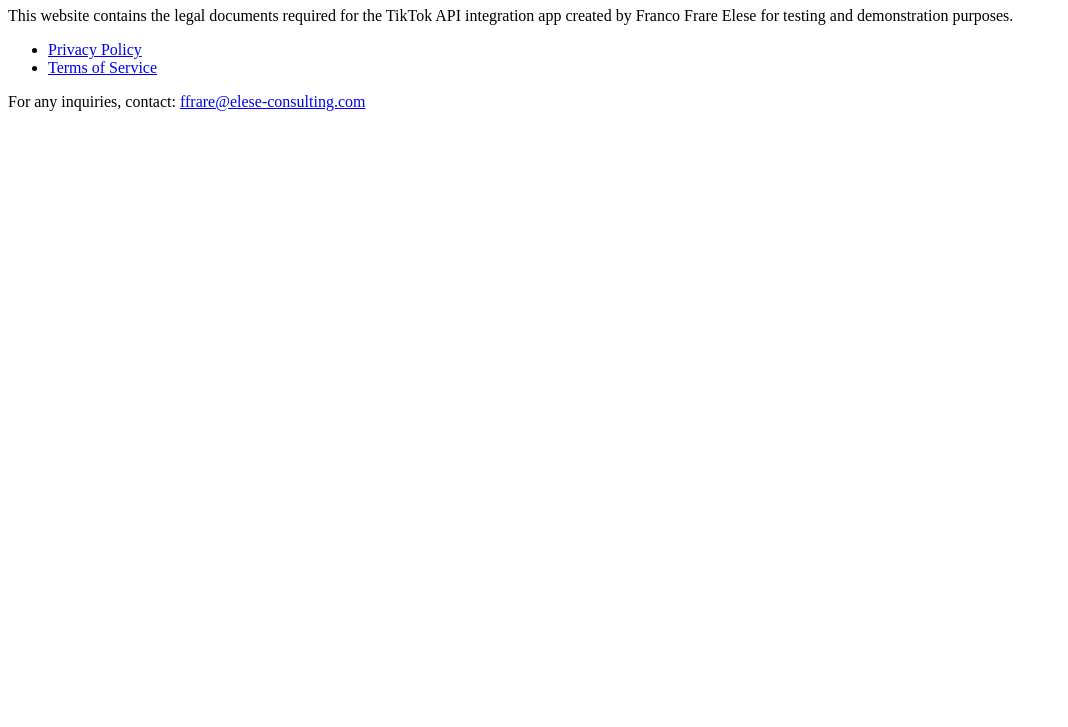
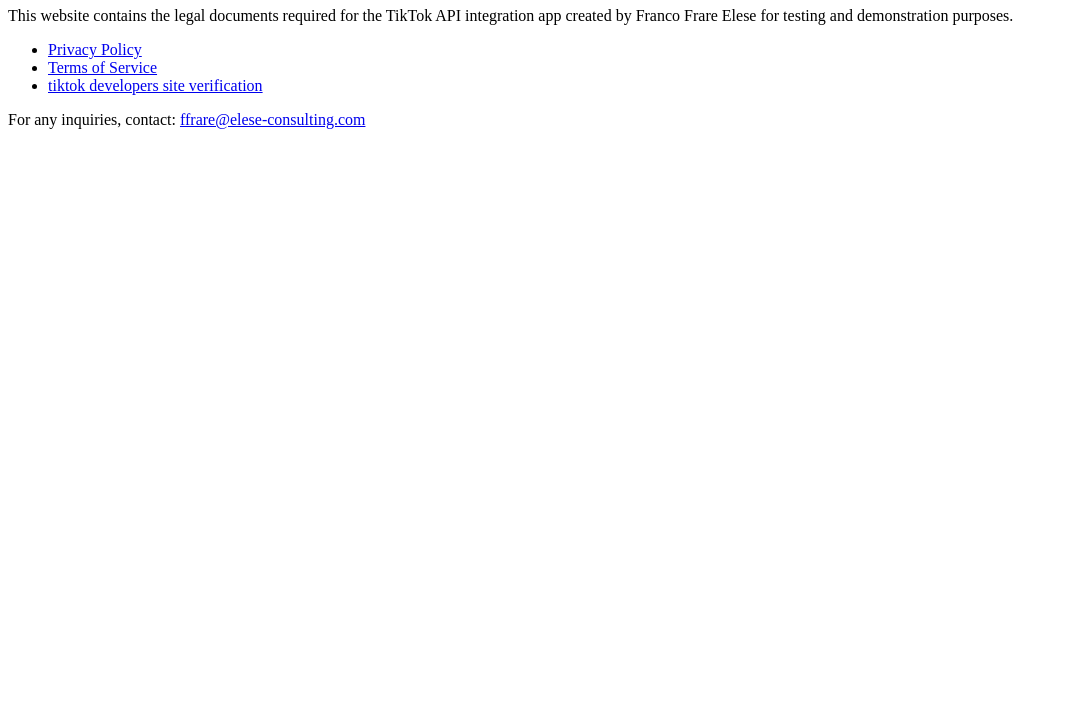
Before and after one commit to Franco-Frare-Elese/legal_pages_vw, a plain HTML site: page index.html in a window 1280 px wide. Shown: the part 73-800 px from the top of the page, without its empty margins (0-1068 px from the left). Drawn offline with Linux system fonts and the light colour scheme.

Commit message:
Update index.html

```diff
--- a/index.html
+++ b/index.html
@@ -10,6 +10,7 @@
   <ul>
     <li><a href="privacy.html" target="_blank">Privacy Policy</a></li>
     <li><a href="terms.html" target="_blank">Terms of Service</a></li>
+    <li><a href="tiktok-developers-site-verification.html" target="_blank">tiktok developers site verification</a></li>
   </ul>
   <p>For any inquiries, contact: <a href="mailto:ffrare@elese-consulting.com">ffrare@elese-consulting.com</a></p>
 </body>
```
